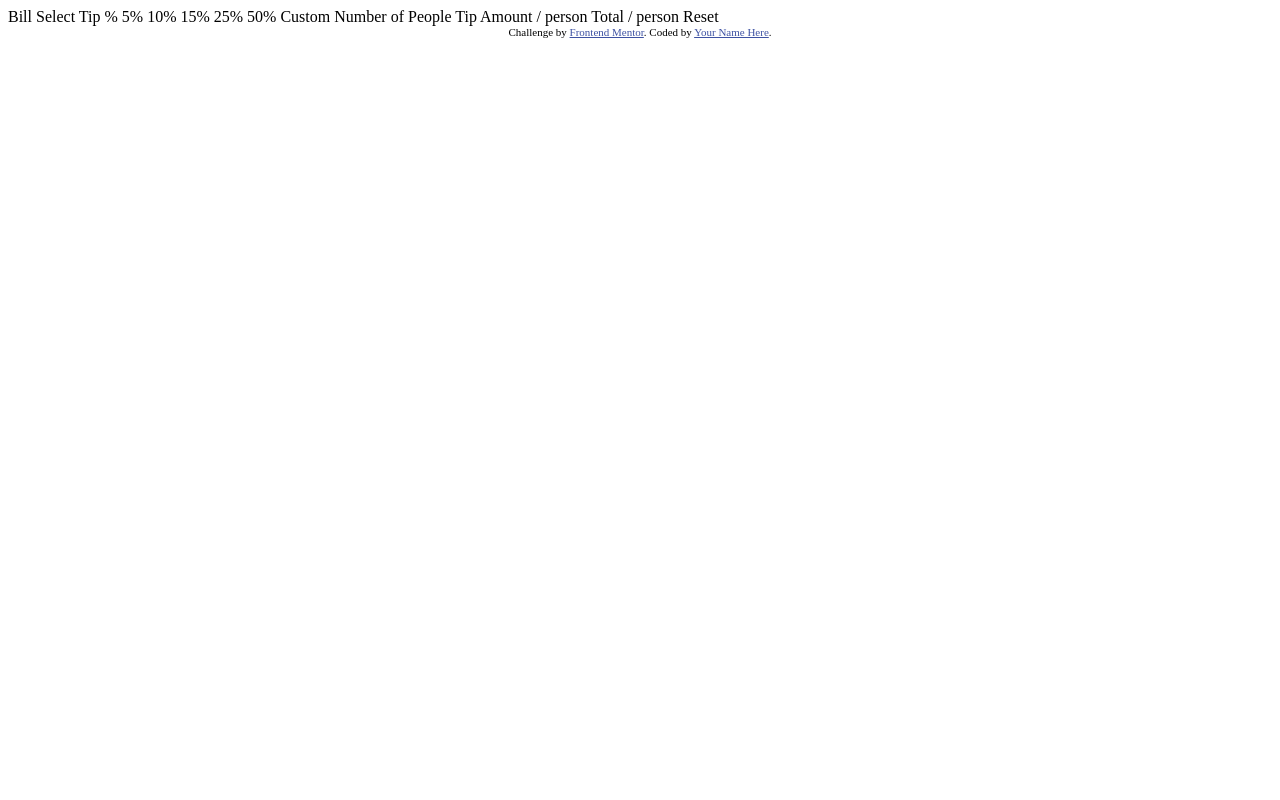
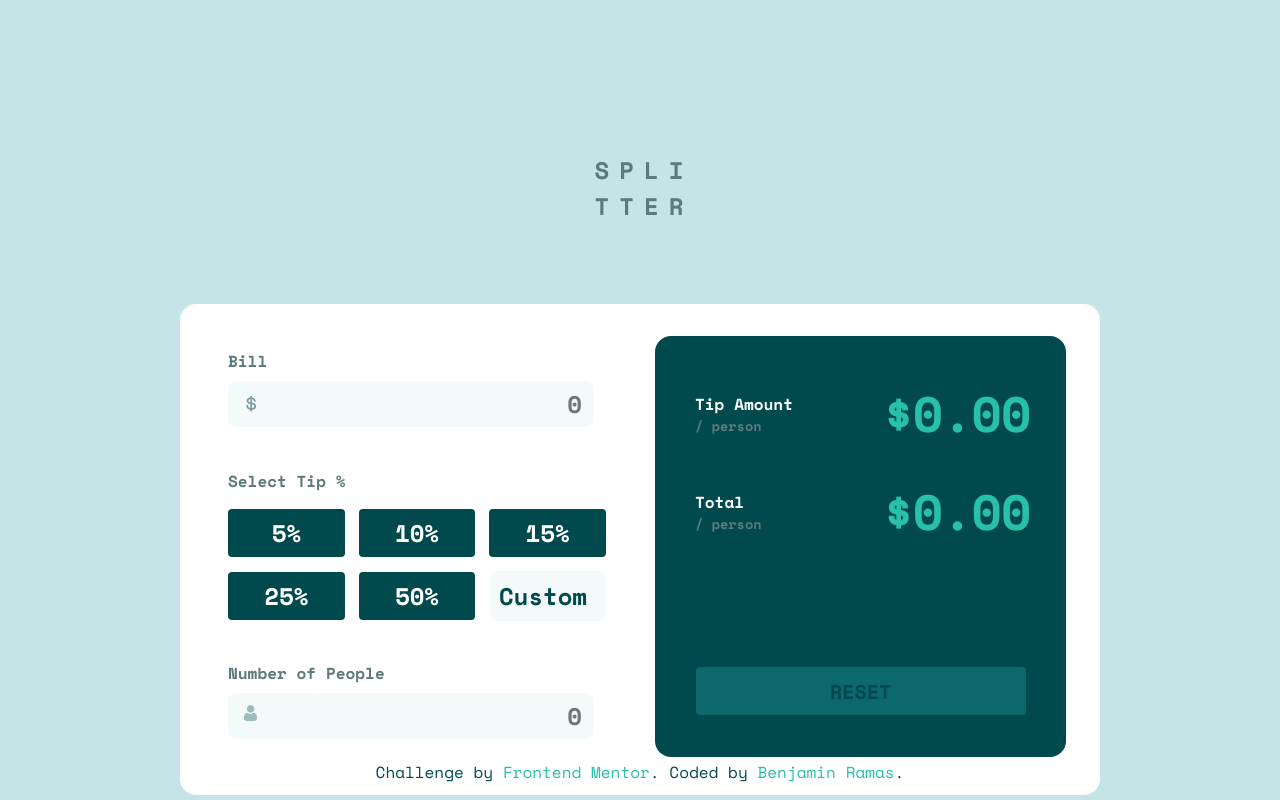
Before and after one commit to Benjamin-Ramas/tip-calculator-app, a plain HTML site: page index.html in a window 1280 px wide. Drawn offline with nearby package versions, Linux system fonts and the light colour scheme.

Commit message:
Added styling

```diff
--- a/index.html
+++ b/index.html
@@ -8,37 +8,61 @@
 
   <title>Frontend Mentor | Tip calculator app</title>
 
-  <!-- Feel free to remove these styles or customise in your own stylesheet 👍 -->
-  <style>
-    .attribution { font-size: 11px; text-align: center; }
-    .attribution a { color: hsl(228, 45%, 44%); }
-  </style>
+  <link rel="stylesheet" href="./src/css/main.css">
+
+  <link rel="preconnect" href="https://fonts.googleapis.com">
+  <link rel="preconnect" href="https://fonts.gstatic.com" crossorigin>
+  <link href="https://fonts.googleapis.com/css2?family=Space+Mono:wght@400;700&display=swap" rel="stylesheet">
+
 </head>
 <body>
+  <section class="titleSection">
+    <h1>SPLI<br>TTER</h1>
+  </section>
 
-  Bill
 
-  Select Tip %
-  5%
-  10%
-  15%
-  25%
-  50%
-  Custom
-
-  Number of People
-
-  Tip Amount
-  / person
-
-  Total
-  / person
-
-  Reset
+  <div class="mainBox">
+    <div class="leftBox">
+      <h4>Bill</h4>
+      <div class="inputBill" >
+        <p>$</p>
+        <input placeholder="0">
+      </div>
+      <h4>Select Tip %</h4>
+      <button class="percentButton">5%</button>
+      <button class="percentButton">10%</button>
+      <button class="percentButton">15%</button>
+      <button class="percentButton">25%</button>
+      <button class="percentButton">50%</button>
+      <button class="customTip"><input placeholder="Custom"></button>
+      <h4 class="bottomTitle">Number of People</h4>
+      <div class="inputBill" >
+        <img src="./images/icon-person.svg">
+        <input placeholder="0">
+      </div>
+    </div>
+    <div class="rightBox">
+      <section>
+        <span>
+          <h2>Tip Amount</h2>
+          <p>/ person</p>
+        </span>
+        <h1>$0.00</h1>
+      </section>
+      <section>
+        <span>
+          <h2>Total</h2>
+          <p>/ person</p>
+        </span>
+        <h1>$0.00</h1>
+      </section>
+      <button>RESET</button>
+    </div>
+  </div>
 
   <div class="attribution">
     Challenge by <a href="https://www.frontendmentor.io?ref=challenge" target="_blank">Frontend Mentor</a>.
-    Coded by <a href="#">Your Name Here</a>.
+    Coded by <a href="#">Benjamin Ramas</a>.
   </div>
 </body>
 </html>
--- /dev/null
+++ b/src/scss/_colours.scss
@@ -0,0 +1,8 @@
+$primary-col: hsl(172, 67%, 45%);
+
+$very-dark-cyan: hsl(183, 100%, 15%);
+$dark-grayish-cyan: hsl(186, 14%, 43%);
+$grayish-cyan: hsl(184, 14%, 56%);
+$light-grayish-cyan: hsl(185, 41%, 84%);
+$very-light-grayish-cyan: hsl(189, 41%, 97%);
+$white: hsl(0, 0%, 100%);
--- /dev/null
+++ b/src/scss/_leftBox.scss
@@ -0,0 +1,113 @@
+@import "colours";
+
+.leftBox{
+    padding: 2.25rem;
+    padding-left: 3rem;
+    padding-top: 1.5rem;
+    width: 42.5%;
+}
+
+.leftBox h4{
+    color: $dark-grayish-cyan;
+    margin-bottom: 0.5rem;
+}
+
+.leftBox input{
+    width: 90%;
+    border-radius: 0.5rem;
+    border: none;
+    height: 2.75rem;
+    margin-bottom: 1.25rem;
+    background-color: $very-light-grayish-cyan;
+    text-align: right;
+    font-weight: 600;
+    font-size: 1.5em;
+    padding-right: 0.75rem;
+}
+
+.leftBox input:focus{
+    outline: 0.15rem solid $primary-col;
+}
+
+.percentButton{
+    border: none;
+    width: 7.3rem;
+    margin-top: 0.5rem;
+    margin-right: 0.25rem;
+    margin-bottom: 0.35rem;
+    height: 3rem;
+    font-size: 1.5em;
+    font-weight: 600;
+    border-radius: 0.25rem;
+    padding: none;
+    background-color: $very-dark-cyan;
+    color: $white;
+}
+
+.percentButton:hover{
+    background-color: $light-grayish-cyan;
+    color: $very-dark-cyan;
+}
+
+.customTip{
+    border: none;
+    width: 7.3rem;
+    margin-top: 0.5rem;
+    margin-right: 0.25rem;
+    margin-bottom: 0.35rem;
+    height: 3rem;
+    font-size: 1.5em;
+    font-weight: 600;
+    border-radius: 0.25rem;
+    padding: none;
+    background: none;
+}
+
+.customTip input{
+    font-size: 1em;
+    background-color: $very-light-grayish-cyan;
+    color: $very-dark-cyan;
+    border: none;
+    border-radius: 0.25rem;
+    margin: none;
+    position: relative;
+    font-weight: 600;
+    text-align: center;
+    left: -0.25rem;
+    width: 95%;
+    height: 3rem;
+    text-align: right;
+    font-weight: 600;
+}
+
+.customTip input::placeholder{
+    color: $very-dark-cyan;
+    text-align: center;
+}
+
+.bottomTitle{
+    margin-top: 2.2rem;
+}
+
+.inputBill{
+    position: relative;
+}
+
+.inputBill p{
+    position: absolute;
+    left: 1rem;
+    top: -1.25rem;
+    color: $grayish-cyan;
+    font-weight: 300;
+    font-size: 1.5em;
+}
+
+.inputBill img{
+    position: absolute;
+    left: 1rem;
+    top: 0.75rem;
+    color: $grayish-cyan;
+    font-weight: 300;
+    font-size: 1.5em;
+    height: 1rem;
+}
--- /dev/null
+++ b/src/scss/_rightBox.scss
@@ -0,0 +1,70 @@
+@import "colours";
+
+.rightBox{
+    display: flex;
+    flex-direction: column;
+    flex-wrap: wrap;
+    background-color: $very-dark-cyan;
+    margin-left: 0;
+    width: 37.75%;
+    margin-top: 2rem;
+    margin-bottom: 2.35rem;
+    border-radius: 1rem;
+    padding: 2rem;
+    padding-top: 2.5rem;
+}
+
+.rightBox section{
+    display: flex;
+    flex-direction: row;
+    justify-content: space-between;
+    margin-top: 0;
+    margin-bottom: -1.1rem;
+}
+
+.rightBox h1{
+    font-size: 3.1em;
+    margin-top: 0;
+    letter-spacing: -0.02em;
+    margin-right: 0.25rem;
+    color: $primary-col;
+}
+
+.rightBox h2{
+    display: flex;
+    color: $white;
+    font-size: 1em;
+    margin-top: 1rem;
+    margin-left: 0.5rem;
+    margin-bottom: 0;
+}
+
+.rightBox p{
+    margin-top: 0;
+    margin-left: 0.5rem;
+    font-size: 0.85em;
+    font-weight: 600;
+    color: $dark-grayish-cyan;
+}
+
+.rightBox button{
+    margin: 0 auto;
+    margin-top: 6rem;
+    width: 95%;
+    opacity: 1;
+    height: 3rem;
+    font-size: 1.25em;
+    font-weight: 600;
+    background-color: #0d686d;
+    color: $very-dark-cyan;
+    border-radius: 0.25rem;
+    border: none;
+}
+
+.rightBox button:hover{
+    background-color: $primary-col;
+}
+
+.currencyinput {
+    border: 1px inset #ccc;
+}
--- /dev/null
+++ b/src/scss/main.scss
@@ -0,0 +1,107 @@
+@import "colours";
+@import "leftBox";
+@import "rightBox";
+
+*{
+    font-family: 'Space Mono', monospace;
+}
+
+body{
+    padding: 0;
+    margin: 0;
+    background-color: $light-grayish-cyan;
+    overflow-x: hidden;
+}
+
+button{
+    cursor: pointer;
+}
+
+.placeholderImage{
+    position: absolute;
+    top: 0;
+    z-index: -1;
+    opacity: 0.75;
+}
+
+.titleSection{
+    margin: 9.5rem auto;
+    margin-bottom: 5rem;
+    letter-spacing: 0.625rem;
+    text-align: center;
+    color: $dark-grayish-cyan;
+}
+
+.titleSection h1{
+    margin-left: 0.5rem;
+}
+
+.mainBox{
+    max-width: 57.5rem;
+    border-radius: 1rem;
+    margin: 0 auto;
+    display: flex;
+    background-color: $white;
+}
+
+.attribution{
+    position: absolute;
+    bottom: 1rem;
+    width: 100%;
+    text-align: center;
+}
+
+.attribution{
+    color: $very-dark-cyan;
+}
+
+.attribution a{
+    color: $primary-col;
+    text-decoration: none;
+}
+
+@media (max-width: 650px){
+    .mainBox{
+        flex-direction: column;
+        justify-content: center;
+        padding: none;
+        margin: 0 auto;
+        margin-bottom: 10rem;
+    }
+    .leftBox{
+        padding: none;
+        margin: 0 auto;
+        width: 80%;
+    }
+    .rightBox{
+        display: flex;
+        flex-direction: column;
+        flex-wrap: wrap;
+        background-color: $very-dark-cyan;
+        margin-left: 0;
+        width: 75%;
+        margin: 0 auto;
+        margin-bottom: 2rem;
+        border-radius: 1rem;
+        padding: 2rem;
+        padding-top: 2.5rem;
+    }
+    .rightBox h1{
+        font-size: 2.5em;
+        margin-top: 0;
+        letter-spacing: -0.02em;
+        margin-right: 0.25rem;
+        color: $primary-col;
+    }
+    .rightBox button{
+        margin-top: 1rem;
+        margin-bottom: 1rem;
+    }
+    .attribution{
+        position: relative;
+        bottom: 1rem;
+        width: 90%;
+        margin: 0 auto;
+        text-align: center;
+    }
+}
```
Also changed, not shown: screenshots/DesktopScreenshot.png (added), screenshots/MobileScreenshot.png (added), src/css/main.css (added), 3 other files.
